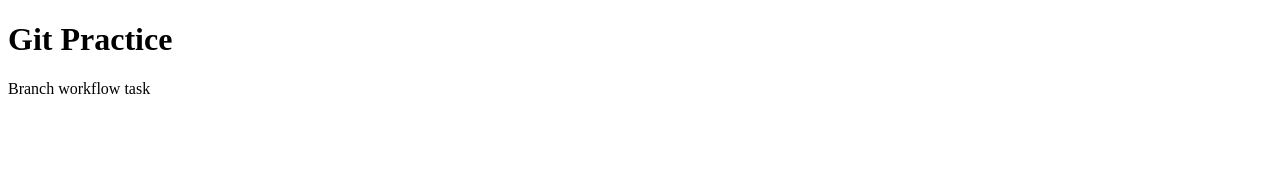
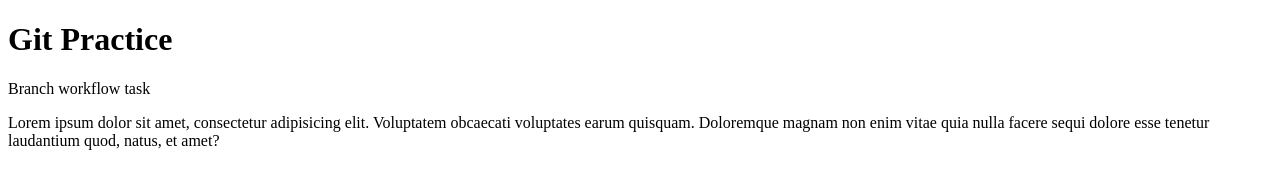
Before and after one commit to nicatibrahimli091-oss/gittask, a plain HTML site: page index.html in a window 1280 px wide. Drawn offline with Linux system fonts and the light colour scheme.

Commit message:
Update HTML page

```diff
--- a/index.html
+++ b/index.html
@@ -8,5 +8,6 @@
 <body>
     <h1>Git Practice</h1>
     <p>Branch workflow task</p>
+    <p>Lorem ipsum dolor sit amet, consectetur adipisicing elit. Voluptatem obcaecati voluptates earum quisquam. Doloremque magnam non enim vitae quia nulla facere sequi dolore esse tenetur laudantium quod, natus, et amet?</p>
 </body>
 </html>
```
